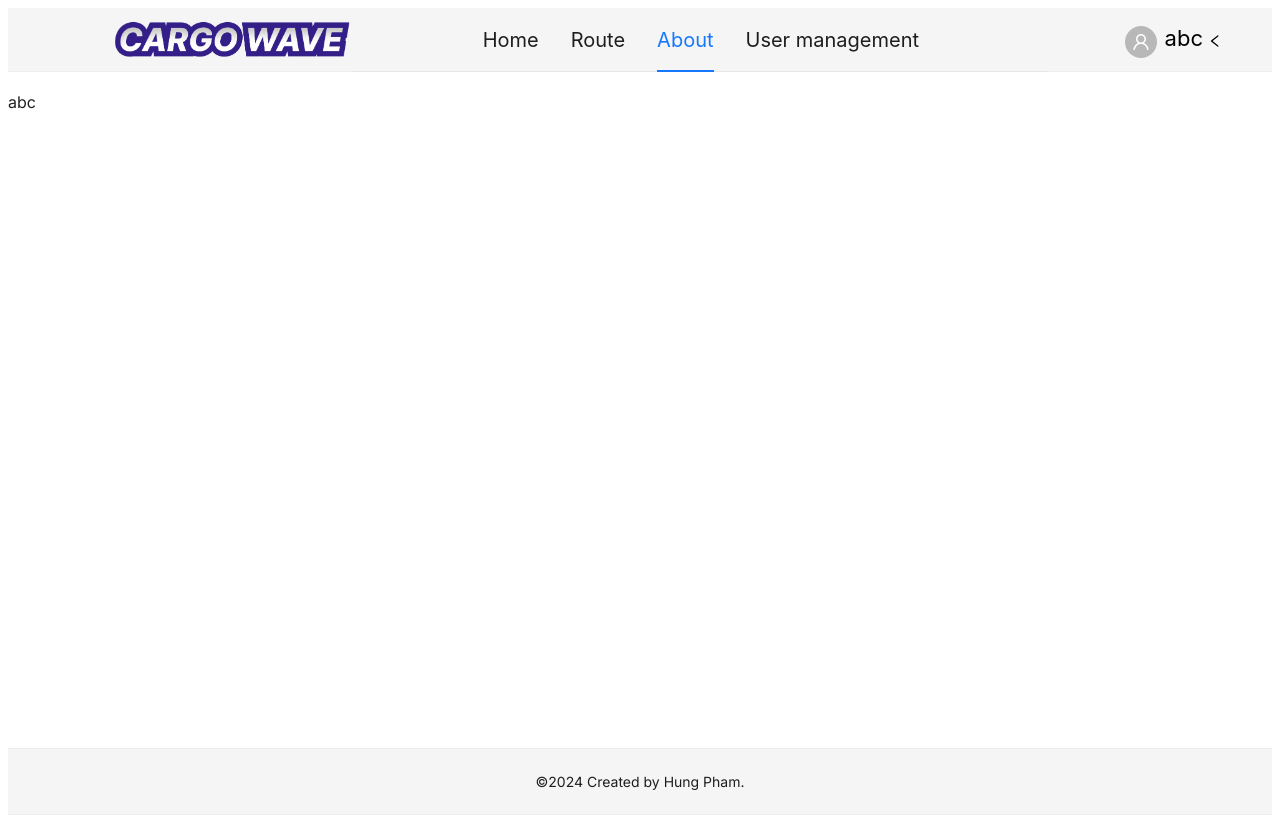
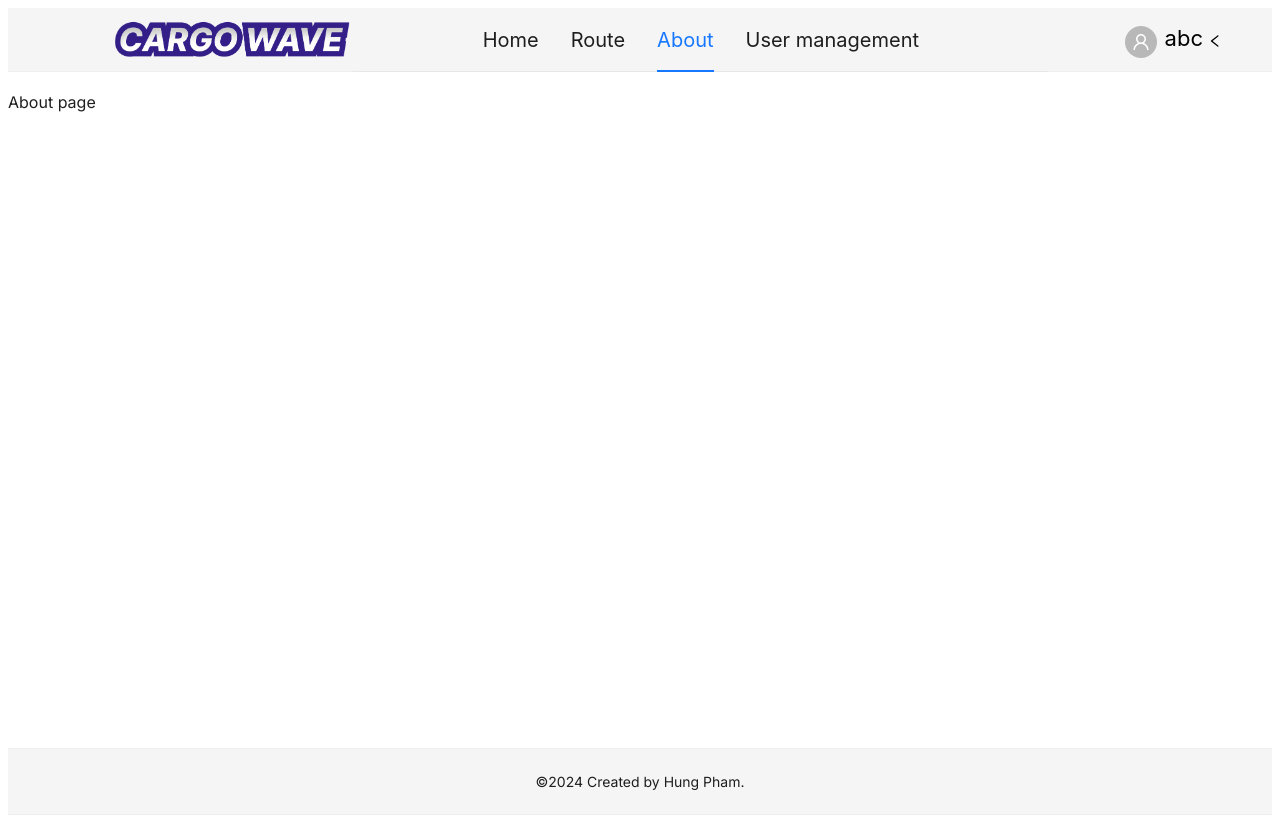
Before and after one commit to HungPham-Coder/Cargo_wave, a Next.js app in the folder frontend/: page /about in a window 1280 px wide. Built offline with nearby package versions, Linux system fonts and the light colour scheme.

Commit message:
Resolve deploy conflict

```diff
--- a/frontend/app/about/page.tsx
+++ b/frontend/app/about/page.tsx
@@ -1,7 +1,5 @@
-'use client';
-
 export const AboutPage: React.FC = () => {
-  return <>abc</>;
+  return <>About page</>;
 };
 
 export default AboutPage;
```
